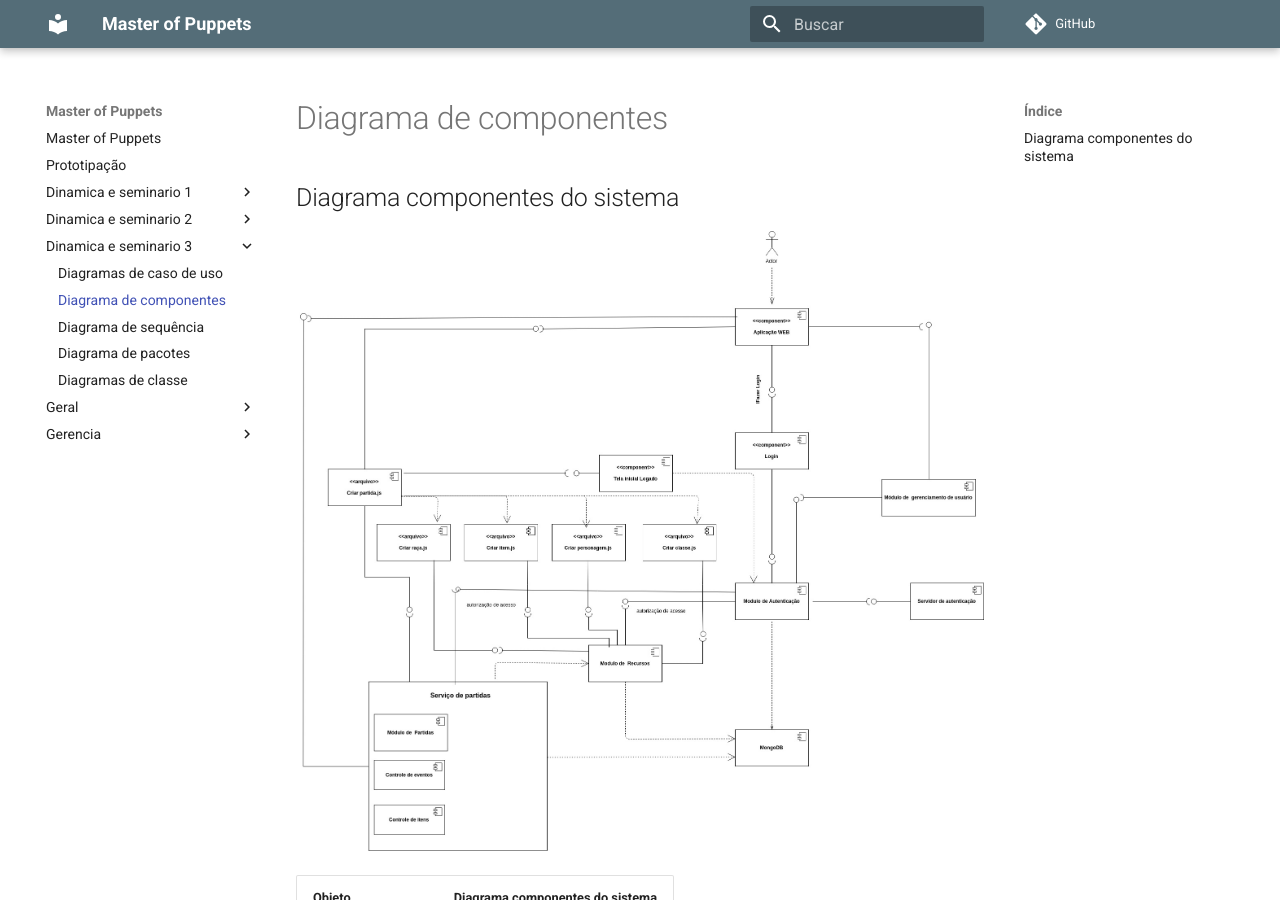
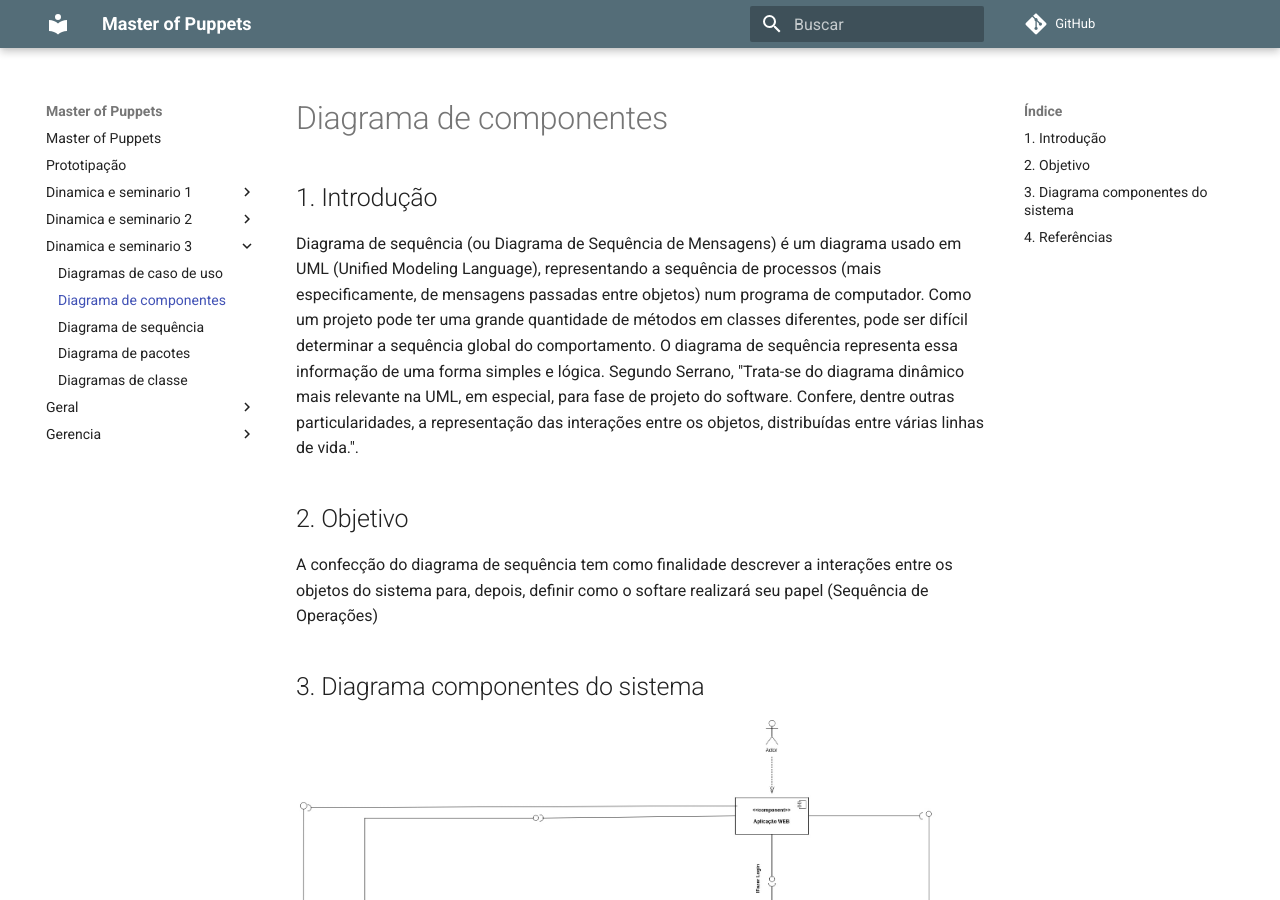
Before and after one commit to desenho-de-software-2019-02/Documentation, an MkDocs documentation site: the page built from docs/dinamica_e_seminario_3/diag_componentes.md, in a window 1280 px wide and 900 px high. Built offline with MkDocs 1.6.1 and Material for MkDocs 9.7.7, drawn with Linux system fonts in a browser that asks for light colours; comment, search, counter and statistics services are not loaded; some of the changed text lies outside the part shown.

Commit message:
Updating references

```diff
--- a/docs/dinamica_e_seminario_3/diag_componentes.md
+++ b/docs/dinamica_e_seminario_3/diag_componentes.md
@@ -1,6 +1,12 @@
 # Diagrama de componentes
 
-## Diagrama componentes do sistema
+## 1. Introdução
+Diagrama de sequência (ou Diagrama de Sequência de Mensagens) é um diagrama usado em UML (Unified Modeling Language), representando a sequência de processos (mais especificamente, de mensagens passadas entre objetos) num programa de computador. Como um projeto pode ter uma grande quantidade de métodos em classes diferentes, pode ser difícil determinar a sequência global do comportamento. O diagrama de sequência representa essa informação de uma forma simples e lógica. Segundo Serrano, "Trata-se do diagrama dinâmico mais relevante na UML, em especial, para fase de projeto do software. Confere, dentre outras particularidades, a representação das interações entre os objetos, distribuídas entre várias linhas de vida.".
+
+## 2. Objetivo
+A confecção do diagrama de sequência tem como finalidade descrever a interações entre os objetos do sistema para, depois, definir como o softare realizará seu papel (Sequência de Operações)
+
+## 3. Diagrama componentes do sistema
 
 ![comp](../img/component-diagram/cd_full_v1.jpg)
 
@@ -10,3 +16,9 @@
 |**Versão**| 1.0 |
 | **Autores** | <li>Arthur Rodrigues</li><li>André Eduardo</li> |
 | **Data** | 19/09/2019 |
+
+
+## 4. Referências
+
+* SERRANO, Milene. Arquitetura e Desenho de Software - Aula Modelagem UML Dinâmica. 2º/2019. 28 slides. Material apresentado para a disciplina de Arquitetura e Desenho de Software no curso de Engenharia de Software da UnB, FGA.
+* BOOCH, G; RUMBAUGH, J e JACOBSON, I: UML, Guia do Usuário: tradução; Fábio Freitas da Silva, Rio de Janeiro, Campus, 2012.
```
